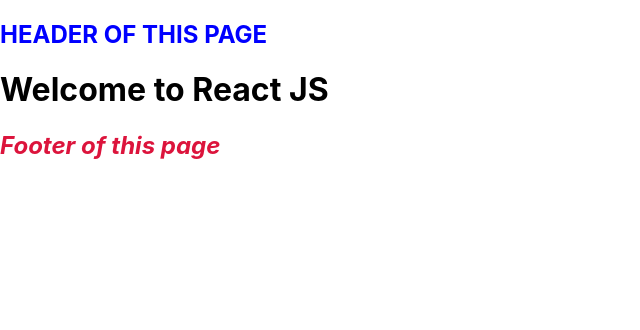
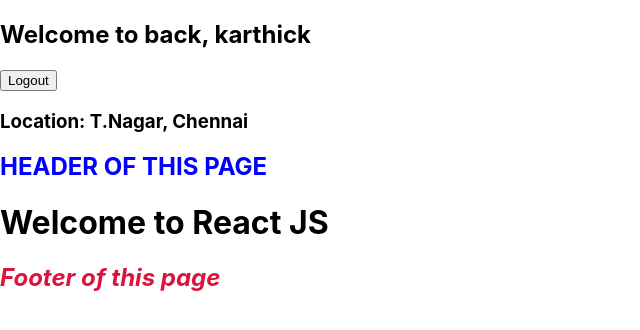
Before and after one commit to karthickvkumar/vcentry24, a React (Create React App) app in the folder learning-react/: page / in a window 1280 px wide. Shown: the top 330 px of the page, without its empty margins (0-640 px from the left). Built offline with nearby package versions, Linux system fonts and the light colour scheme.

Commit message:
soruce code

```diff
--- a/learning-react/src/components/header.js
+++ b/learning-react/src/components/header.js
@@ -1,8 +1,22 @@
 import React from "react";
 
 const HeaderComponent = () => {
+  let username = "karthick";
+  let address= {
+    street: "12, AMC Road",
+    area: "T.Nagar",
+    city: "Chennai"
+  };
+
+  const onLogout = () => {
+    alert("You've been successfully Logout!");
+  }
+
   return(
     <div>
+      <h2>Welcome to back, {username}</h2>
+      <button onClick={() => onLogout()}>Logout</button>
+      <h3>Location: {address.area}, {address.city}</h3>
       <h2 className="heading-text">Header of this page</h2>
     </div>
   )
```
